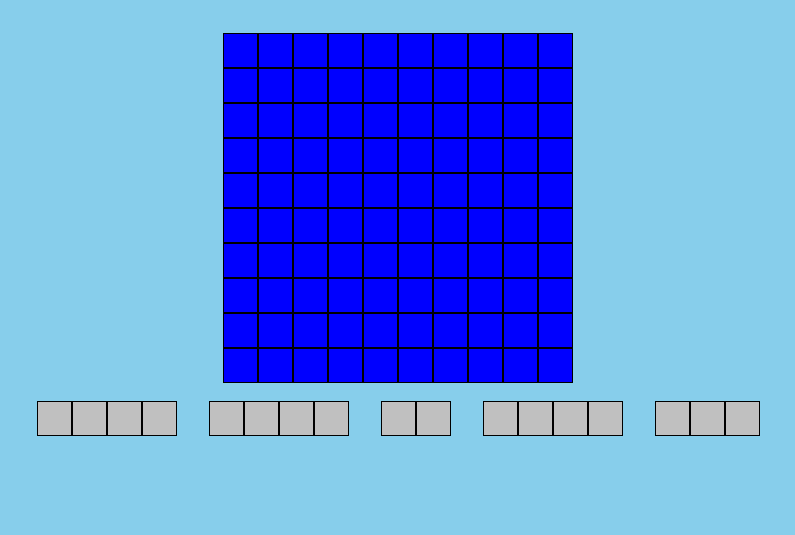
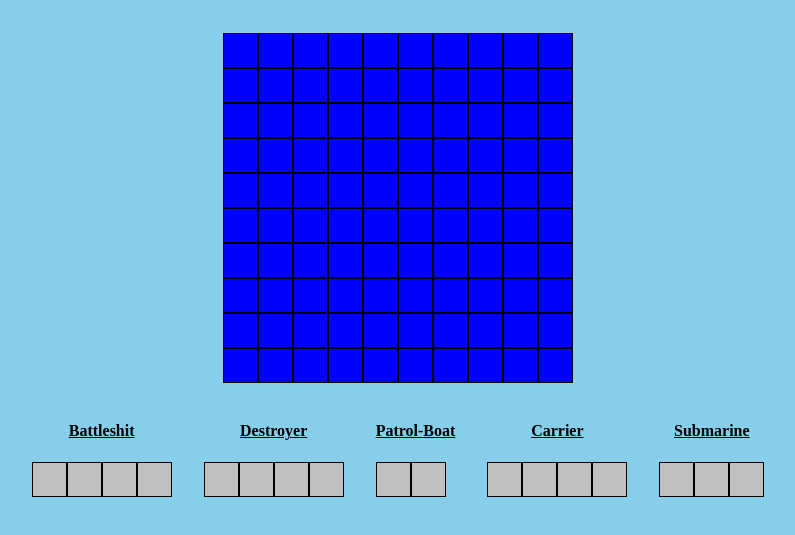
Before and after one commit to alecnissen/Battleship, a website built with webpack: page src/index.html in a window 1280 px wide. Shown: the part 165-700 px from the top of the page, without its empty margins (242-1037 px from the left). Built offline with nearby package versions, Linux system fonts and the light colour scheme.

Commit message:
added title description text above ship elements within the DOM, now wil try to implement drag and drop feature

```diff
--- a/src/index.html
+++ b/src/index.html
@@ -19,31 +19,45 @@
 
 <br>
 
+
+<!-- <h4 id="battleship-description-text">Battleshit</h4> -->
+<!-- <div id="ship-obj-description-names">
+<h4>Battleship</h4>
+<h4>Destroyer</h4>
+</div>  -->
+
 <div id="container-for-ship-objects">
-
+  <div id="container-for-battleship-description-text">
+    <h4>Battleshit</h4>
   <div id="container-for-battleship">
-
+  </div>
   </div>
 
+  <div id="container-for-destroyer-description-text">
+    <h4>Destroyer</h4>
   <div id="container-for-destroyer">
+  </div>
+</div>
 
+  <div id="container-for-patrolboat-description-text">
+    <h4>Patrol-Boat</h4>
+  <div id="container-for-patrol-boat">
   </div>
+</div>
 
-  <div id="container-for-patrol-boat">
+<div id="container-for-carrier-boat-description-text">
+  <h4>Carrier</h4>
+  <div id="container-for-carrier-boat">
+  </div>
+</div>
 
+  <div id="container-for-submarine-description-text">
+    <h4>Submarine</h4>
+  <div id="container-for-submarine">
   </div>
-
-  <div id="container-for-carrier-boat">
-
-  </div>
-
-  <div id="container-for-submarine">
-
-  </div>
+</div>
 
 </div>
-
-
 
    <script type="module" src="index.js">
 
--- a/src/style.css
+++ b/src/style.css
@@ -35,10 +35,10 @@ body {
 
 /* ship objects for DOM and container styles below */
 
-#battleship-text {
+/* #battleship-description-text-container {
     display: flex;
-    flex-direction: column;
-}
+    flex-direction: r;
+} */
 
 
 #container-for-ship-objects {
@@ -47,9 +47,20 @@ body {
     justify-content: center;
 }
 
+#container-for-battleship-description-text,
+#container-for-destroyer-description-text,
+#container-for-patrolboat-description-text,
+#container-for-carrier-boat-description-text,
+#container-for-submarine-description-text {
+    display: flex;
+    flex-direction: column;
+    text-align: center;
+    text-decoration: underline;
+}
 
 #container-for-battleship, #container-for-destroyer, #container-for-patrol-boat, #container-for-carrier-boat, #container-for-submarine {
     display: flex;
+    flex-direction: row;
 }
 
 #ship-obj-styles {
```
Also changed, not shown: src/domLogic.js (line endings or trailing spaces).
